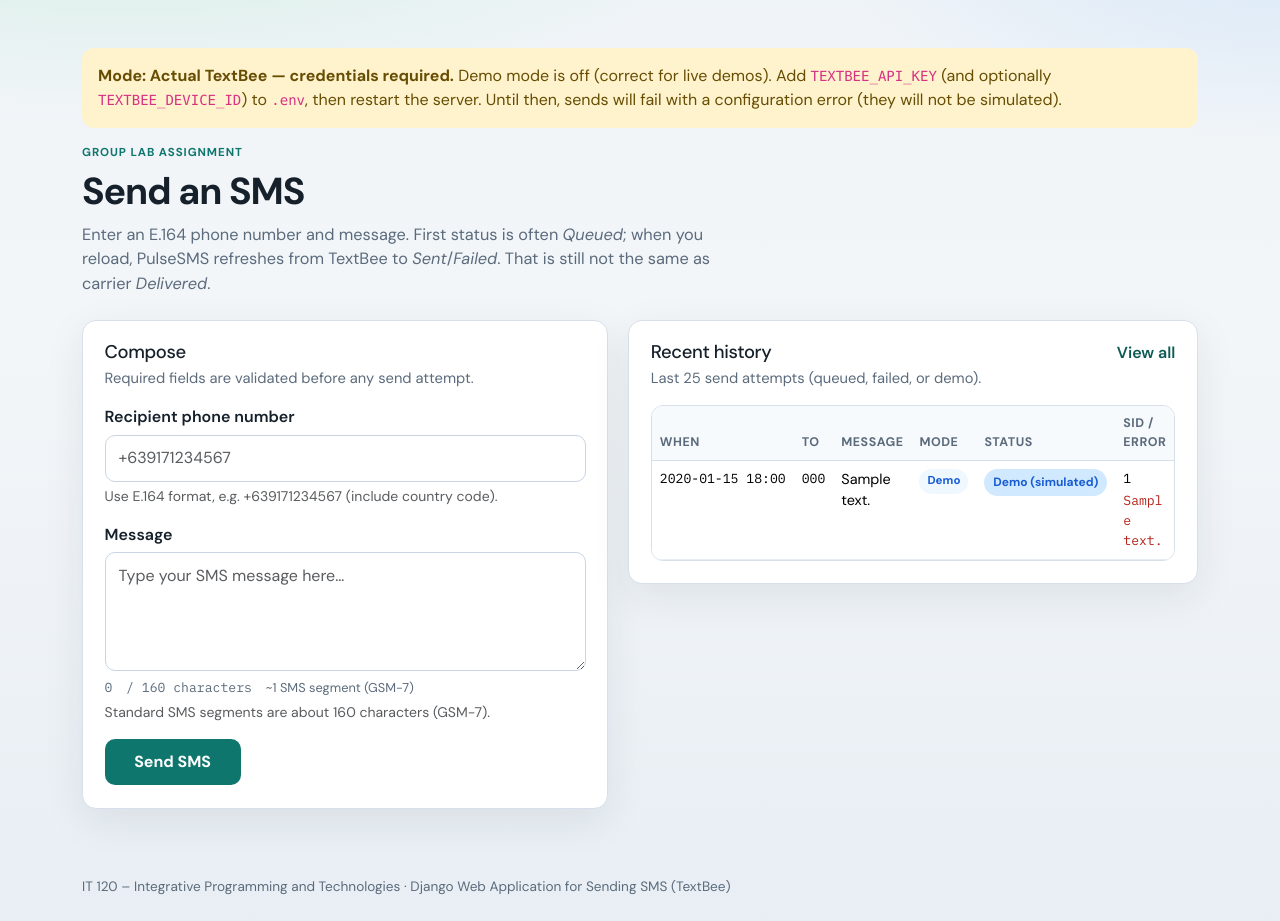
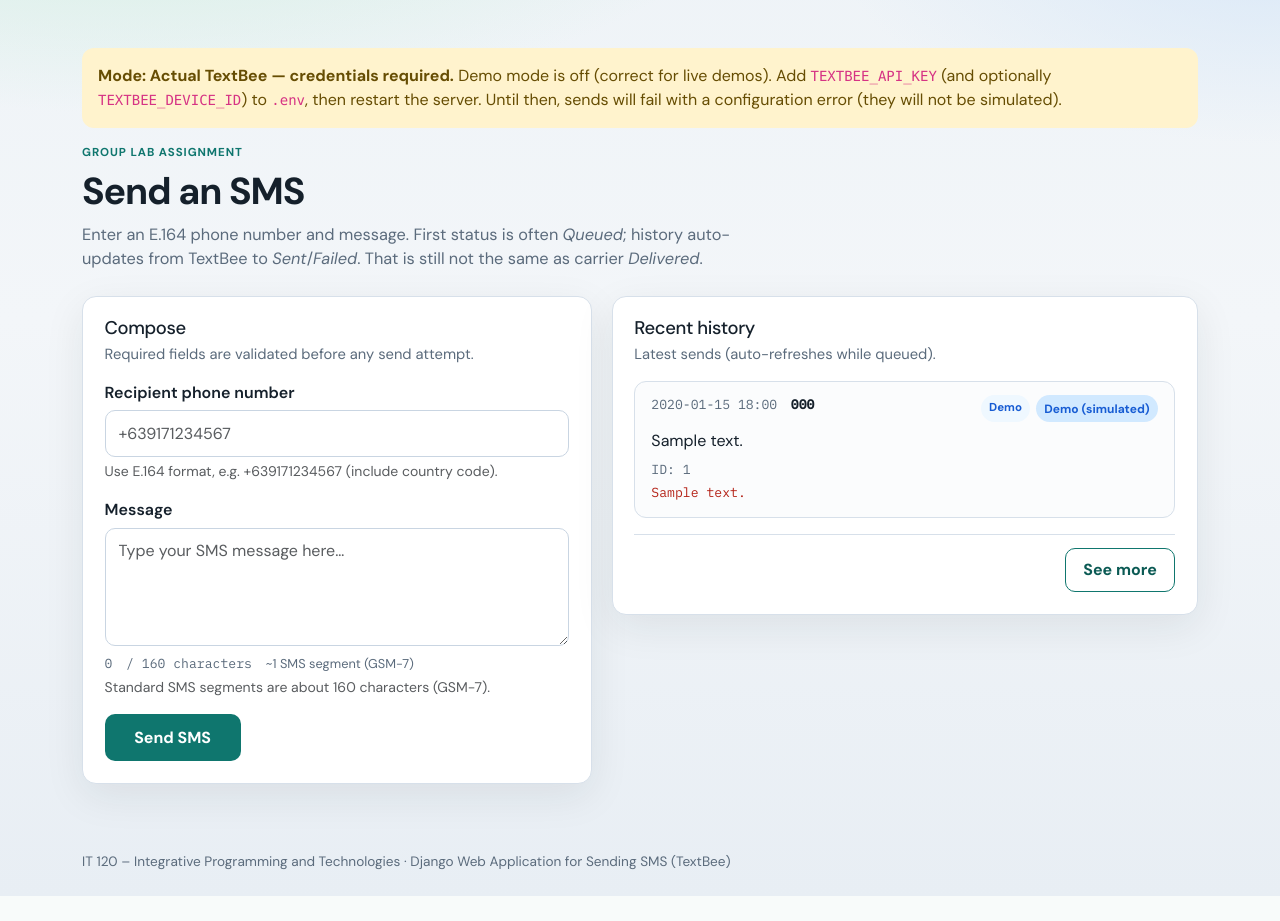
Before and after one commit to angelbertsisora-wq/it120-django-pulse-sms, a Django app: page / in a window 1280 px wide. Shown: the part 66-987 px from the top of the page. After the commit the page ends 962 px from the top, so only its background shows below. Run offline with Django 5.2, Linux system fonts and the light colour scheme; tables that the repository leaves empty hold one stand-in row (values such as "Sample post").

Commit message:
Improve history UI with card layout, auto-refresh, and See more.

```diff
--- a/sms_app/static/sms_app/css/styles.css
+++ b/sms_app/static/sms_app/css/styles.css
@@ -163,11 +163,41 @@ main.container {
   font-size: 1.02rem;
 }
 
-.layout-grid {
+.send-layout {
   display: grid;
-  grid-template-columns: 1.05fr 1fr;
+  grid-template-columns: minmax(280px, 1fr) minmax(320px, 1.15fr);
   gap: 1.25rem;
   align-items: start;
+}
+
+.compose-panel,
+.history-panel {
+  margin-bottom: 0;
+  min-width: 0;
+}
+
+.see-more-wrap {
+  margin-top: 1rem;
+  padding-top: 0.85rem;
+  border-top: 1px solid var(--line);
+  display: flex;
+  justify-content: flex-end;
+}
+
+.btn-see-more {
+  background: transparent;
+  border: 1.5px solid var(--accent);
+  color: var(--accent-dark);
+  font-weight: 650;
+  border-radius: 10px;
+  padding: 0.55rem 1.1rem;
+  text-decoration: none;
+}
+
+.btn-see-more:hover {
+  background: var(--accent-soft);
+  color: var(--accent-dark);
+  border-color: var(--accent-dark);
 }
 
 .panel {
@@ -176,6 +206,11 @@ main.container {
   border-radius: var(--radius);
   box-shadow: var(--shadow);
   padding: 1.25rem 1.35rem 1.4rem;
+  width: 100%;
+}
+
+#history-auto-refresh {
+  width: 100%;
 }
 
 .panel-head h2 {
@@ -264,29 +299,71 @@ main.container {
   color: #fff;
 }
 
-.history-wrap {
+.history-list {
+  display: flex;
+  flex-direction: column;
+  gap: 0.75rem;
+}
+
+.history-item {
   border: 1px solid var(--line);
   border-radius: 12px;
-  overflow: hidden;
+  background: #fbfcfd;
+  padding: 0.85rem 1rem;
 }
 
-.history-table {
-  font-size: 0.9rem;
+.history-item-top {
+  display: flex;
+  flex-wrap: wrap;
+  justify-content: space-between;
+  gap: 0.65rem 1rem;
+  align-items: flex-start;
+  margin-bottom: 0.45rem;
 }
 
-.history-table thead th {
-  background: #f7fafc;
+.history-item-meta {
+  display: flex;
+  flex-wrap: wrap;
+  gap: 0.35rem 0.85rem;
   color: var(--muted);
-  font-weight: 650;
-  font-size: 0.78rem;
-  text-transform: uppercase;
-  letter-spacing: 0.04em;
-  border-bottom-color: var(--line);
 }
 
-.history-table td {
-  border-color: #e8eef4;
-  vertical-align: top;
+.history-to {
+  color: var(--ink);
+  font-weight: 600;
+}
+
+.history-item-badges {
+  display: flex;
+  flex-wrap: wrap;
+  gap: 0.35rem;
+}
+
+.history-item-body {
+  margin: 0 0 0.45rem;
+  color: var(--ink);
+  line-height: 1.45;
+  word-break: break-word;
+}
+
+.history-item-foot {
+  display: flex;
+  flex-direction: column;
+  gap: 0.25rem;
+  color: var(--muted);
+  font-size: 0.78rem;
+  word-break: break-word;
+}
+
+.history-item-foot .sid-text,
+.history-item-foot .error-text {
+  display: block;
+  white-space: normal;
+  overflow-wrap: anywhere;
+}
+
+.muted-dash {
+  color: var(--muted);
 }
 
 .mono {
@@ -298,18 +375,8 @@ main.container {
   white-space: nowrap;
 }
 
-.msg-cell {
-  max-width: 16rem;
-}
-
-.detail-cell {
-  max-width: 14rem;
-  word-break: break-word;
-}
-
 .error-text {
   color: var(--danger);
-  margin-top: 0.2rem;
 }
 
 .status-pill {
@@ -391,12 +458,12 @@ main.container {
 }
 
 @media (max-width: 900px) {
-  .layout-grid {
-    grid-template-columns: 1fr;
-  }
-
   .header-inner {
     flex-direction: column;
     align-items: flex-start;
   }
+
+  .send-layout {
+    grid-template-columns: 1fr;
+  }
 }
--- /dev/null
+++ b/sms_app/static/sms_app/js/history_auto_refresh.js
@@ -0,0 +1,76 @@
+(function () {
+  const root = document.getElementById("history-auto-refresh");
+  if (!root) {
+    return;
+  }
+
+  const endpoint = root.dataset.endpoint;
+  const limit = root.dataset.limit || "25";
+  const empty = root.dataset.empty || "";
+  if (!endpoint) {
+    return;
+  }
+
+  const intervalMs = 3000;
+  const maxTicks = 40; // ~2 minutes
+  let ticks = 0;
+  let timer = null;
+  let inFlight = false;
+
+  function hasQueued() {
+    return Boolean(root.querySelector(".status-queued"));
+  }
+
+  function stop() {
+    if (timer) {
+      clearInterval(timer);
+      timer = null;
+    }
+  }
+
+  async function refreshOnce() {
+    if (inFlight) {
+      return;
+    }
+    inFlight = true;
+    try {
+      const url = new URL(endpoint, window.location.origin);
+      url.searchParams.set("limit", limit);
+      if (empty) {
+        url.searchParams.set("empty", empty);
+      }
+      const response = await fetch(url.toString(), {
+        headers: { Accept: "application/json" },
+        credentials: "same-origin",
+      });
+      if (!response.ok) {
+        return;
+      }
+      const data = await response.json();
+      if (typeof data.html === "string") {
+        root.innerHTML = data.html;
+      }
+      ticks += 1;
+      if (!data.queued_count || ticks >= maxTicks) {
+        stop();
+      }
+    } catch (err) {
+      // Keep UI usable if refresh fails.
+    } finally {
+      inFlight = false;
+    }
+  }
+
+  function start() {
+    if (!hasQueued()) {
+      return;
+    }
+    stop();
+    ticks = 0;
+    timer = setInterval(refreshOnce, intervalMs);
+    // First poll a bit sooner after send/redirect.
+    setTimeout(refreshOnce, 1200);
+  }
+
+  start();
+})();
--- a/sms_app/templates/sms_app/_history_table.html
+++ b/sms_app/templates/sms_app/_history_table.html
@@ -1,41 +1,35 @@
 {% if history %}
-  <div class="table-responsive history-wrap">
-    <table class="table history-table align-middle mb-0">
-      <thead>
-        <tr>
-          <th scope="col">When</th>
-          <th scope="col">To</th>
-          <th scope="col">Message</th>
-          <th scope="col">Mode</th>
-          <th scope="col">Status</th>
-          <th scope="col">SID / Error</th>
-        </tr>
-      </thead>
-      <tbody>
+  <div class="history-list">
     {% for item in history %}
-          <tr>
-            <td class="mono nowrap">{{ item.created_at|date:"Y-m-d H:i" }}</td>
-            <td class="mono">{{ item.to_number }}</td>
-            <td class="msg-cell">{{ item.body|truncatechars:80 }}</td>
-            <td>
+      <article class="history-item">
+        <div class="history-item-top">
+          <div class="history-item-meta">
+            <time class="mono" datetime="{{ item.created_at|date:'c' }}">{{ item.created_at|date:"Y-m-d H:i" }}</time>
+            <span class="mono history-to">{{ item.to_number }}</span>
+          </div>
+          <div class="history-item-badges">
             {% if item.is_demo %}
               <span class="mode-pill mode-demo">Demo</span>
             {% else %}
               <span class="mode-pill mode-live">Actual</span>
             {% endif %}
-            </td>
-            <td>
             <span class="status-pill status-{{ item.status }}">{{ item.get_status_display }}</span>
-            </td>
-            <td class="mono detail-cell">
-              {% if item.twilio_sid %}<div>{{ item.twilio_sid }}</div>{% endif %}
-              {% if item.error_detail %}<div class="error-text">{{ item.error_detail }}</div>{% endif %}
-              {% if not item.twilio_sid and not item.error_detail %}—{% endif %}
-            </td>
-          </tr>
+          </div>
+        </div>
+        <p class="history-item-body">{{ item.body|truncatechars:120 }}</p>
+        <div class="history-item-foot mono">
+          {% if item.twilio_sid %}
+            <span class="sid-text" title="{{ item.twilio_sid }}">ID: {{ item.twilio_sid|truncatechars:36 }}</span>
+          {% endif %}
+          {% if item.error_detail %}
+            <span class="error-text" title="{{ item.error_detail }}">{{ item.error_detail|truncatechars:140 }}</span>
+          {% endif %}
+          {% if not item.twilio_sid and not item.error_detail %}
+            <span class="muted-dash">—</span>
+          {% endif %}
+        </div>
+      </article>
     {% endfor %}
-      </tbody>
-    </table>
   </div>
 {% else %}
   <div class="empty-state">
--- a/sms_app/templates/sms_app/base.html
+++ b/sms_app/templates/sms_app/base.html
@@ -9,7 +9,7 @@
   <link rel="preconnect" href="https://fonts.gstatic.com" crossorigin>
   <link href="https://fonts.googleapis.com/css2?family=DM+Sans:ital,opsz,wght@0,9..40,400;0,9..40,500;0,9..40,600;0,9..40,700;1,9..40,400&family=IBM+Plex+Mono:wght@400;500&display=swap" rel="stylesheet">
   <link href="https://cdn.jsdelivr.net/npm/bootstrap@5.3.3/dist/css/bootstrap.min.css" rel="stylesheet">
-  <link rel="stylesheet" href="{% static 'sms_app/css/styles.css' %}">
+  <link rel="stylesheet" href="{% static 'sms_app/css/styles.css' %}?v=4">
 </head>
 <body>
   <div class="page-shell">
--- a/sms_app/templates/sms_app/send.html
+++ b/sms_app/templates/sms_app/send.html
@@ -7,11 +7,11 @@
 <section class="hero-block">
   <p class="eyebrow">Group Lab Assignment</p>
   <h1>Send an SMS</h1>
-  <p class="lead-text">Enter an E.164 phone number and message. First status is often <em>Queued</em>; when you reload, PulseSMS refreshes from TextBee to <em>Sent</em>/<em>Failed</em>. That is still not the same as carrier <em>Delivered</em>.</p>
+  <p class="lead-text">Enter an E.164 phone number and message. First status is often <em>Queued</em>; history auto-updates from TextBee to <em>Sent</em>/<em>Failed</em>. That is still not the same as carrier <em>Delivered</em>.</p>
 </section>
 
-<div class="layout-grid">
-  <section class="panel" aria-labelledby="compose-heading">
+<div class="send-layout">
+  <section class="panel compose-panel" aria-labelledby="compose-heading">
     <div class="panel-head">
       <h2 id="compose-heading">Compose</h2>
       <p>Required fields are validated before any send attempt.</p>
@@ -50,20 +50,31 @@
     </form>
   </section>
 
-  <section class="panel" aria-labelledby="recent-heading">
+  <section class="panel history-panel" aria-labelledby="recent-heading">
     <div class="panel-head panel-head-row">
       <div>
         <h2 id="recent-heading">Recent history</h2>
-        <p>Last 25 send attempts (queued, failed, or demo).</p>
+        <p>Latest sends (auto-refreshes while queued).</p>
       </div>
-      <a class="text-link" href="{% url 'sms_app:history' %}">View all</a>
     </div>
 
-    {% include "sms_app/_history_table.html" with history=history empty_message="No messages yet. Send your first SMS to see it here." %}
+    <div
+      id="history-auto-refresh"
+      data-endpoint="{% url 'sms_app:history_refresh' %}"
+      data-limit="5"
+      data-empty="No messages yet. Send your first SMS to see it here."
+    >
+      {% include "sms_app/_history_table.html" with history=history empty_message="No messages yet. Send your first SMS to see it here." %}
+    </div>
+
+    <div class="see-more-wrap">
+      <a class="btn btn-see-more" href="{% url 'sms_app:history' %}">See more</a>
+    </div>
   </section>
 </div>
 {% endblock %}
 
 {% block scripts %}
 <script src="{% static 'sms_app/js/char_counter.js' %}"></script>
+<script src="{% static 'sms_app/js/history_auto_refresh.js' %}"></script>
 {% endblock %}
--- a/sms_app/urls.py
+++ b/sms_app/urls.py
@@ -7,4 +7,5 @@ app_name = "sms_app"
 urlpatterns = [
     path("", views.send_sms_view, name="send"),
     path("history/", views.history_view, name="history"),
+    path("api/history-refresh/", views.history_refresh_api, name="history_refresh"),
 ]
--- a/sms_app/views.py
+++ b/sms_app/views.py
@@ -1,6 +1,8 @@
 from django.contrib import messages
+from django.http import JsonResponse
 from django.shortcuts import redirect, render
-from django.views.decorators.http import require_http_methods
+from django.template.loader import render_to_string
+from django.views.decorators.http import require_GET, require_http_methods
 
 from .forms import SMSForm
 from .models import SMSMessage
@@ -36,7 +38,8 @@ def send_sms_view(request):
 
     # Pull later TextBee results (sent/failed/delivered) into local history.
     refresh_queued_statuses()
-    history = SMSMessage.objects.all()[:25]
+    # Compact preview on the send page; full list lives on History.
+    history = SMSMessage.objects.all()[:5]
     return render(
         request,
         "sms_app/send.html",
@@ -52,3 +55,38 @@ def history_view(request):
     refresh_queued_statuses(limit=100)
     history = SMSMessage.objects.all()[:100]
     return render(request, "sms_app/history.html", {"history": history})
+
+
+@require_GET
+def history_refresh_api(request):
+    """
+    Sync queued TextBee statuses and return updated history HTML for auto-refresh.
+    """
+    limit = 25
+    raw_limit = request.GET.get("limit", "25")
+    try:
+        limit = max(1, min(100, int(raw_limit)))
+    except (TypeError, ValueError):
+        limit = 25
+
+    updated = refresh_queued_statuses(limit=limit)
+    history = list(SMSMessage.objects.all()[:limit])
+    queued_count = sum(1 for row in history if row.status == SMSMessage.Status.QUEUED and not row.is_demo)
+    html = render_to_string(
+        "sms_app/_history_table.html",
+        {
+            "history": history,
+            "empty_message": request.GET.get(
+                "empty",
+                "No messages yet. Send your first SMS to see it here.",
+            ),
+        },
+        request=request,
+    )
+    return JsonResponse(
+        {
+            "updated": updated,
+            "queued_count": queued_count,
+            "html": html,
+        }
+    )
```
Also changed, not shown: sms_app/templates/sms_app/history.html (+14 -2 lines). Lines whose indentation alone changed are shown as unchanged.
